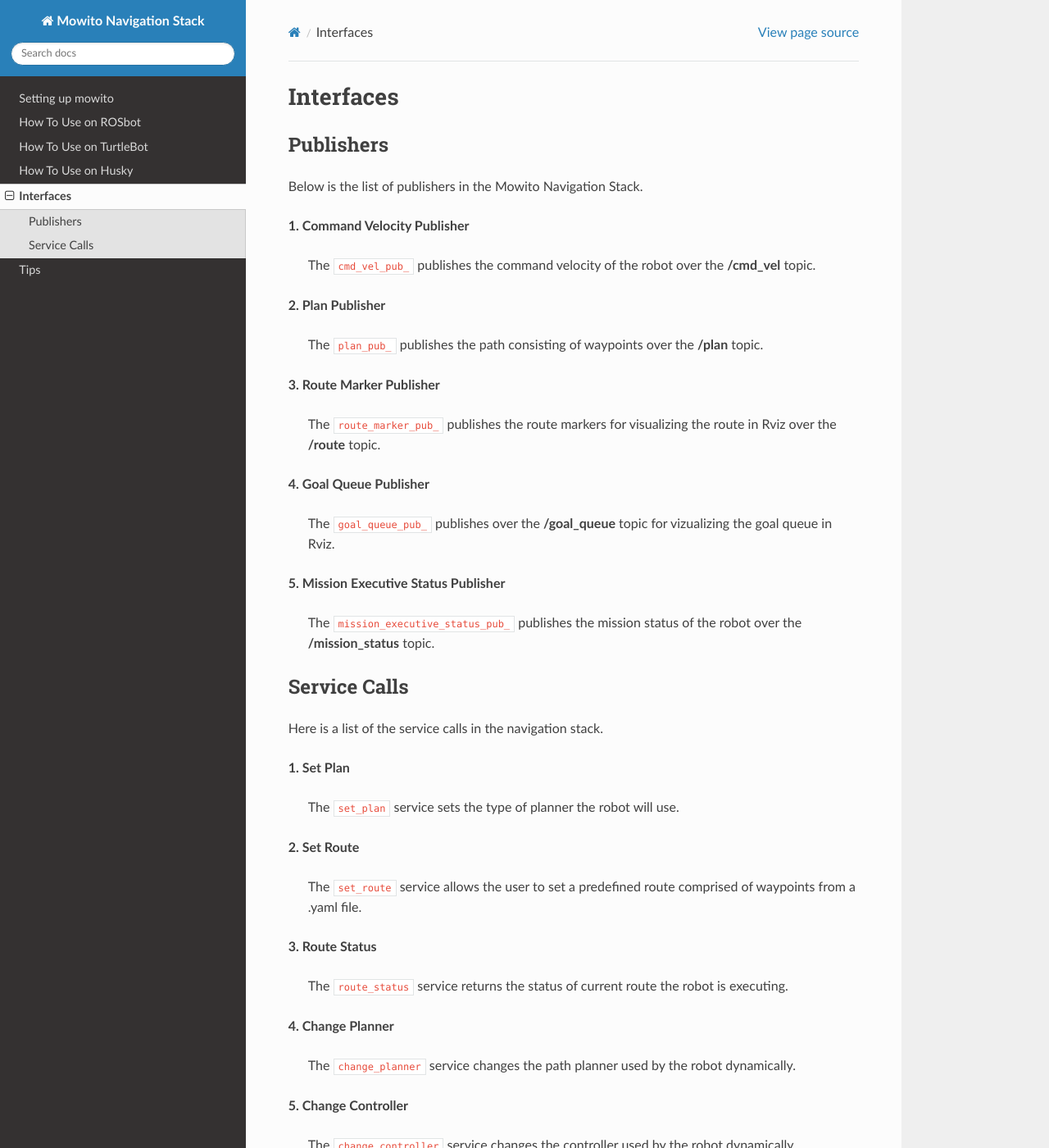
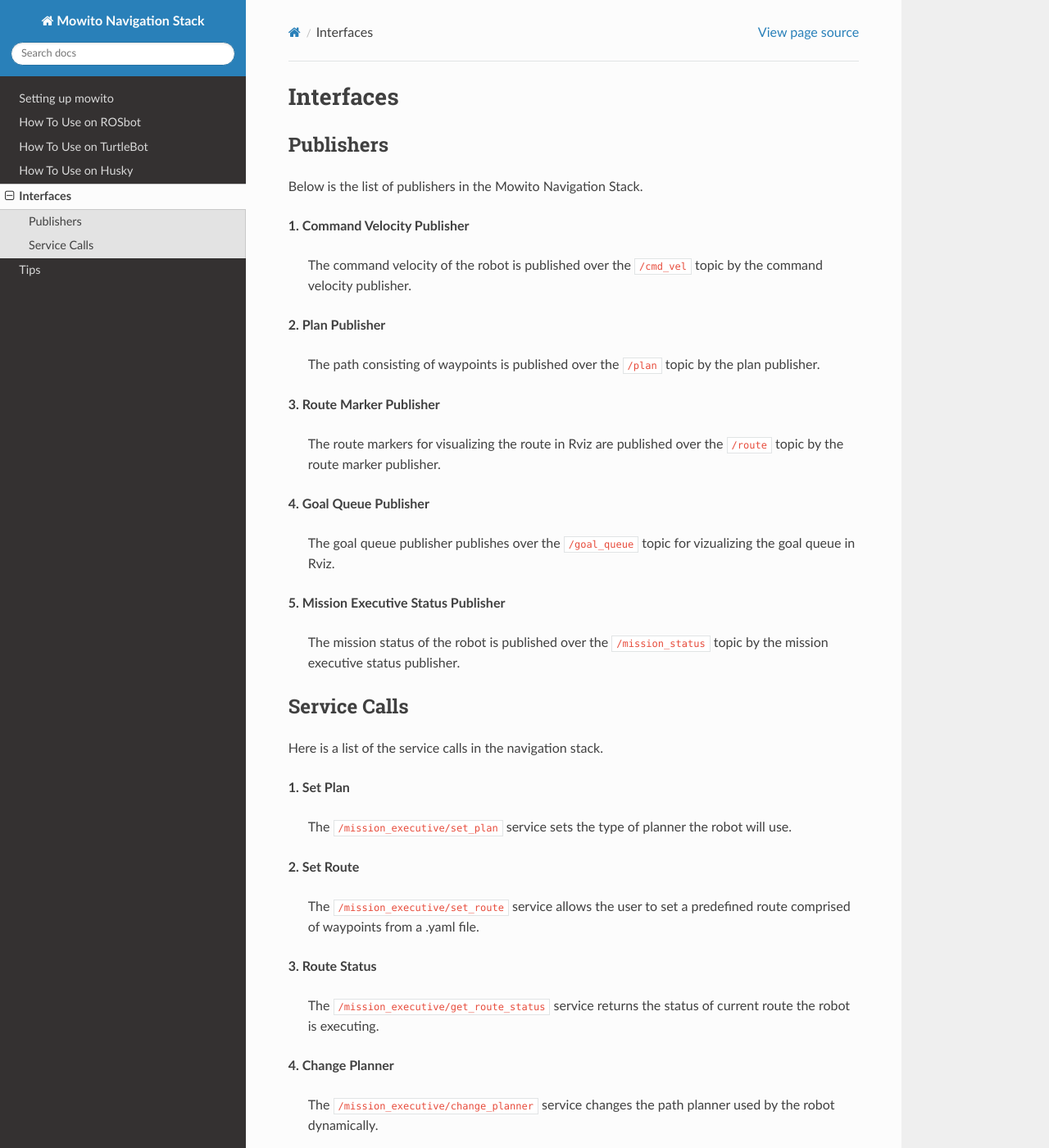
Before and after one commit to mowito/mowito_amd64, a Sphinx documentation site: the page built from docs/source/interfaces.rst, in a window 1280 px wide and 1400 px high. Shown: the whole window at 82% size. Built offline with Sphinx 7.4.7 and the Read the Docs theme 2.0.0, drawn with Linux system fonts in a browser that asks for light colours; some of the changed text lies outside the part shown.

Commit message:
updated chnages in interfaces

```diff
--- a/docs/source/interfaces.rst
+++ b/docs/source/interfaces.rst
@@ -8,23 +8,24 @@
 
 **1. Command Velocity Publisher**
 
-      The ``cmd_vel_pub_`` publishes the command velocity of the robot over the **/cmd_vel** topic.
+      The command velocity of the robot is published over the ``/cmd_vel`` topic by the command velocity publisher.
 
 **2. Plan Publisher**
 
-      The ``plan_pub_`` publishes the path consisting of waypoints over the **/plan** topic.
+     The path consisting of waypoints is published over the ``/plan`` topic by the plan publisher.
+
 
 **3. Route Marker Publisher**
 
-      The ``route_marker_pub_`` publishes the route markers for visualizing the route in Rviz over the **/route** topic.
+     The route markers for visualizing the route in Rviz are published over the ``/route`` topic by the route marker publisher.
 
 **4. Goal Queue Publisher**
 
-      The ``goal_queue_pub_`` publishes over the **/goal_queue** topic for vizualizing the goal queue in Rviz.
+      The goal queue publisher publishes over the ``/goal_queue`` topic for vizualizing the goal queue in Rviz.
 
 **5. Mission Executive Status Publisher**
 
-      The ``mission_executive_status_pub_`` publishes the mission status of the robot over the **/mission_status** topic.
+     The mission status of the robot  is published over the ``/mission_status`` topic by the mission executive status publisher.
 
 Service Calls
 ---------------------
@@ -32,36 +33,36 @@
 
 **1. Set Plan**
 
-      The ``set_plan`` service sets the type of planner the robot will use.
+      The ``/mission_executive/set_plan`` service sets the type of planner the robot will use.
 
 **2. Set Route**
 
-      The ``set_route`` service allows the user to set a predefined route comprised of waypoints from a .yaml file.
+      The ``/mission_executive/set_route`` service allows the user to set a predefined route comprised of waypoints from a .yaml file.
 
 **3. Route Status**
 
-      The ``route_status`` service returns the status of current route the robot is executing.
+      The ``/mission_executive/get_route_status`` service returns the status of current route the robot is executing.
 
 **4. Change Planner**
 
-      The ``change_planner`` service changes the path planner used by the robot dynamically.
+      The ``/mission_executive/change_planner`` service changes the path planner used by the robot dynamically.
 
 **5. Change Controller**
 
-      The ``change_controller`` service changes the controller used by the robot dynamically.
+      The ``/mission_executive/change_controller`` service changes the controller used by the robot dynamically.
 
 **6. Abort Planner Goals**
 
-      The ``abort_planner_goals`` service cancels all the planner goals.
+      The ``/mission_executive/abort_planner_goals`` service cancels all the planner goals.
 
 **7. Abort Controller Goals**
 
-      The ``abort_controller_goals`` service cancels all the controller goals.
+      The ``/mission_executive/abort_controller_goals`` service cancels all the controller goals.
 
 **8. Abort Mission**
 
-      The ``abort_mission`` service cancels all the planner and controller goals thereby aborting the mission.
+      The ``/mission_executive/abort_mission`` service cancels all the planner and controller goals thereby aborting the mission.
 
 **9. Trigger Recovery**
 
-      The ``trigger_recovery`` service triggers the robot into recovery mode.
+      The ``/mission_executive/trigger_recovery`` service triggers the robot into recovery mode.
```
